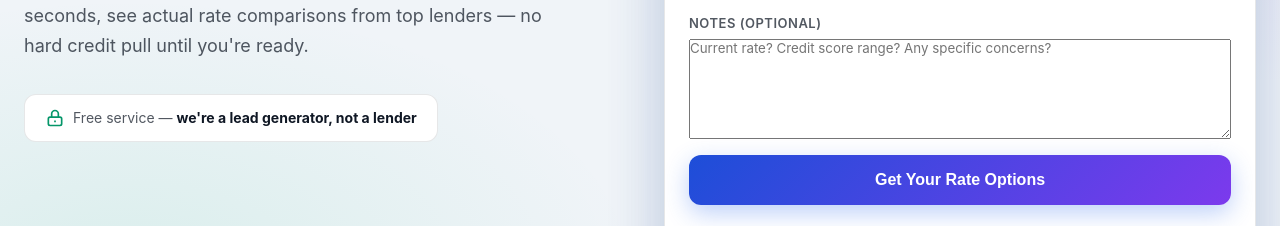
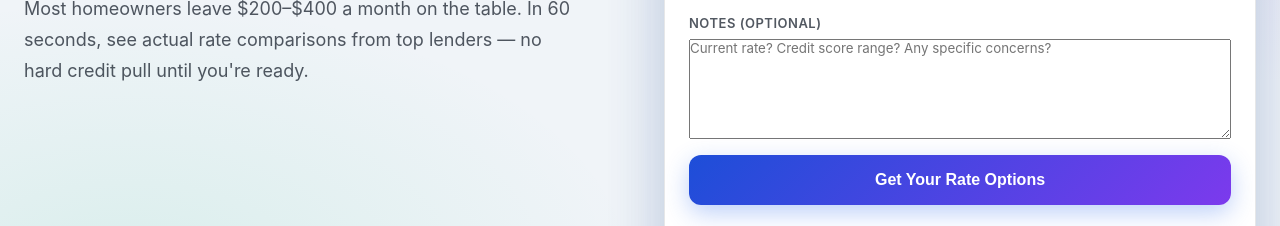
Before and after one commit to davidmday99-lgtm/freeratesupdate.com, a plain HTML site: page index.html in a window 1280 px wide. Shown: the part 544-770 px from the top of the page. Drawn offline with Linux system fonts and the light colour scheme.

Commit message:
remove 'lead generator' hero badge from homepage

```diff
--- a/index.html
+++ b/index.html
@@ -538,12 +538,7 @@
             </div>
             <h1>Stop <span>overpaying</span> on your mortgage.</h1>
             <p>Most homeowners leave $200–$400 a month on the table. In 60 seconds, see actual rate comparisons from top lenders — no hard credit pull until you're ready.</p>
-            <div class="hero-badge">
-              <svg width="20" height="20" viewBox="0 0 24 24" fill="none" stroke="currentColor" stroke-width="2">
-                <path d="M12 15v2m-6 4h12a2 2 0 002-2v-6a2 2 0 00-2-2H6a2 2 0 00-2 2v6a2 2 0 002 2zm10-10V7a4 4 0 00-8 0v4h8z"/>
-              </svg>
-              <span>Free service — <strong>we're a lead generator, not a lender</strong></span>
-            </div>
+
           </div>
 
           <!-- Calculator Card -->
```
